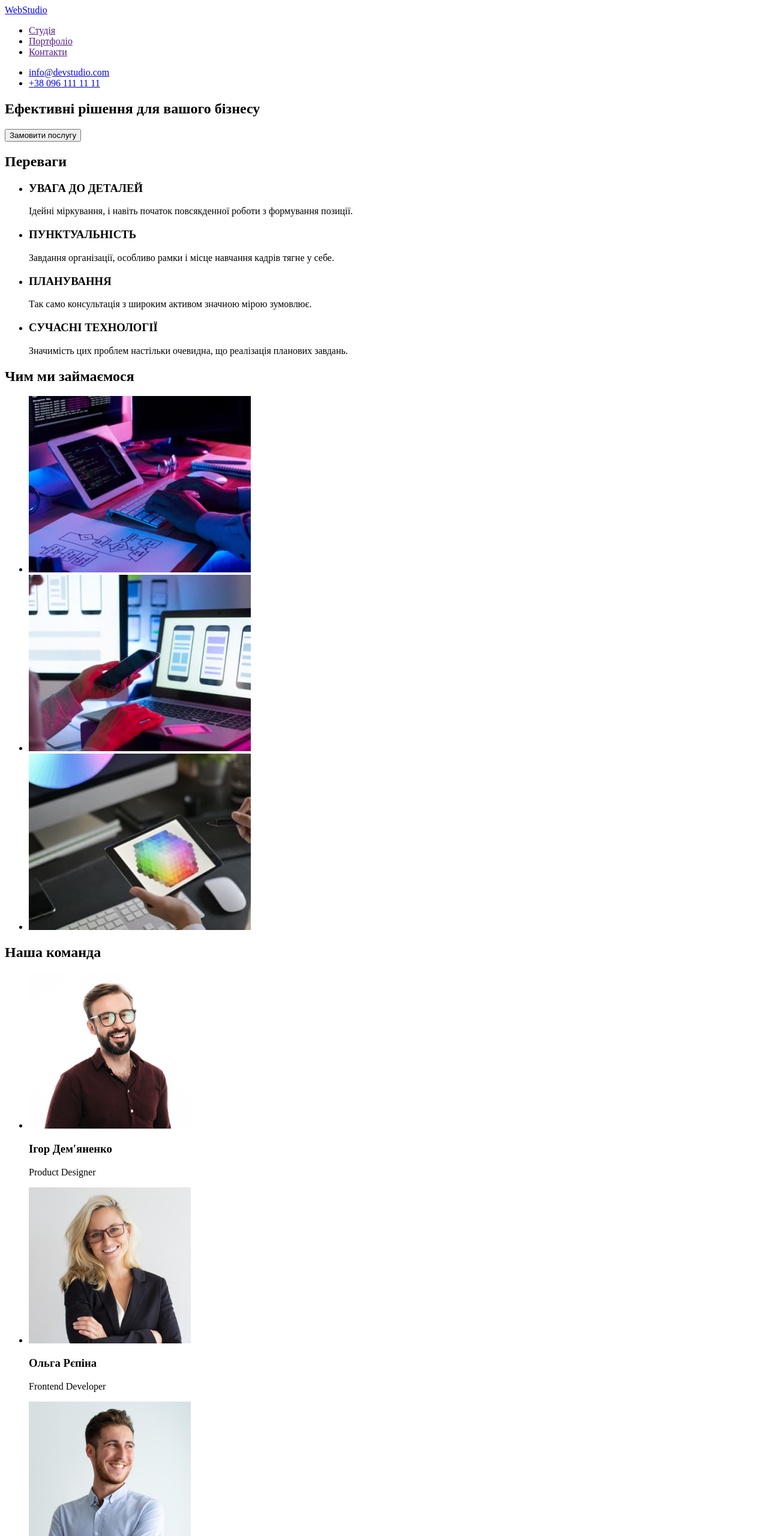
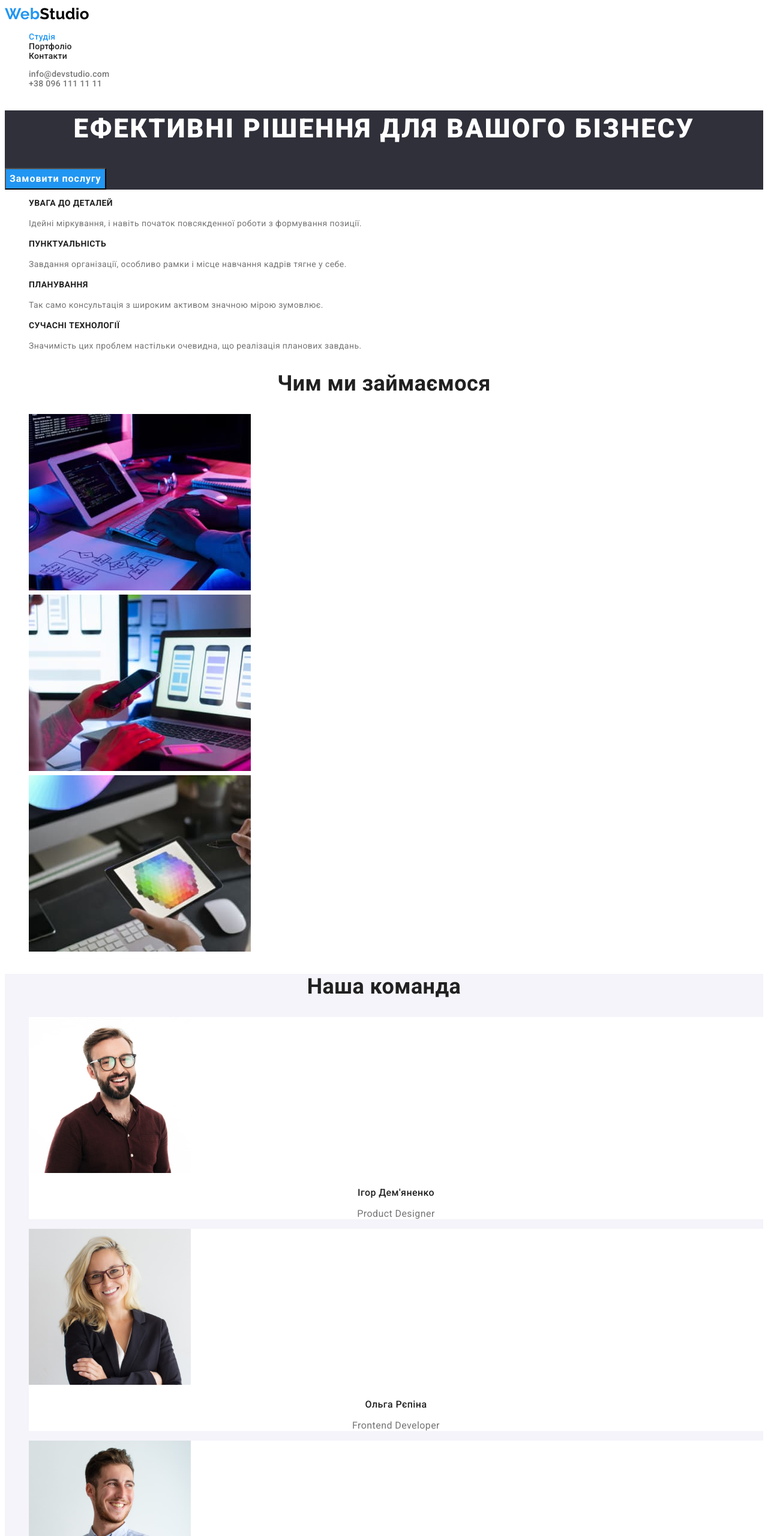
Before and after one commit to SKrumilenko/goit-markup-hw-02, a plain HTML site: page index.html in a window 1280 px wide. Shown: the top 2560 px of the page at 60% size. Drawn offline with Linux system fonts and the light colour scheme.

Commit message:
Add CSS styles and portfolio.html

```diff
--- /dev/null
+++ b/css/styles.css
@@ -0,0 +1,190 @@
+:root {
+/* Fonts */
+--main-font: roboto, sans-serif;
+--secondary-font: raleway, sans-serif;
+
+/* Text colors */
+--main-txt-cl: #212121;
+--light-txt-cl: #ffffff;
+--dark-txt-cl: #000000;
+--accent-txt-cl: #2196F3;
+--grey-txt-cl: #757575;
+--white-txt-cl-60: rgba(255, 255, 255, 0.6);
+
+/* Background color */
+--light-bg-cl: #ffffff;
+--dark-bg-cl: #2F303A;
+--accent-bg-cl: #2196F3;
+--gray-bg-cl: #F5F4FA;
+}
+
+.page {
+    font-family: var(--main-font);
+    color: var(--main-txt-cl);
+    font-size: 14px;
+    line-height: calc(24 / 14);
+    letter-spacing: 0.03em;
+}
+
+/* Reset */
+.link {
+    text-decoration: none;
+    color: currentColor;
+}
+.list,
+.header-group {
+    list-style: none;
+}
+
+/* HEADER */
+
+.logo {
+    text-decoration: none;
+    font-family: var(--secondary-font);
+    font-weight: 700;
+    font-size: 26px;
+    line-height: calc(31 / 26);
+    color: var(--dark-txt-cl);
+}
+.logo-accent {
+    color: var(--accent-txt-cl);
+}
+.header {
+    font-weight: 500;
+    font-size: 14px;
+    line-height: calc(16 / 14);
+    letter-spacing: 0.02em;
+}
+.header .link:hover,
+.header .link:focus {
+    color: var(--accent-txt-cl);
+}
+.header .header-group {
+    color: var(--grey-txt-cl);
+}
+.header .active {
+    color: var(--accent-txt-cl);
+}
+
+
+
+/* HERO section */
+.hero {
+    background-color: var(--dark-bg-cl);
+}
+.hero-title {
+    font-weight: 900;
+    font-size: 44px;
+    line-height: calc(60 / 44);
+    text-align: center;
+    letter-spacing: 0.06em;
+    text-transform: uppercase;
+    color: var(--light-txt-cl);
+}
+.btn {
+    font-family: inherit;
+    font-weight: 700;
+    font-size: 16px;
+    line-height: calc(30 / 16);
+    text-align: center;
+    letter-spacing: 0.06em;
+    color: var(--light-txt-cl);
+    background-color: var(--accent-bg-cl);
+
+    cursor: pointer;
+}
+/* Features section */
+/* HIDE TITLE!!! */
+.visually-hidden {
+    position: absolute;
+    width: 1px;
+    height: 1px;
+    margin: -1px;
+    border: 0;
+    padding: 0;
+
+    white-space: nowrap;
+    clip-path: inset(100%);
+    clip: rect(0 0 0 0);
+    overflow: hidden;
+}
+.features-uppertitle {
+    font-size: 14px;
+    line-height: calc(16 / 14);
+    text-transform: uppercase;
+}
+.feature-description {
+    color: var(--grey-txt-cl)
+}
+/* Work section */
+.work-title,
+.team-title {
+    font-size: 36px;
+    line-height: calc(42 / 36);
+    text-align: center;
+}
+/* Team section */
+.team {
+    background-color: var(--gray-bg-cl);
+}
+.team-list-item {
+    background-color: var(--light-bg-cl);
+}
+.team-subtitle,
+.team-desc {
+    font-size: 16px;
+    line-height: calc(19 / 16);
+    text-align: center;
+}
+.team-subtitle {
+    font-weight: 500;
+}
+.team-desc {
+    color: var(--grey-txt-cl);
+}
+
+/* Footer */
+.footer {
+    background-color: var(--dark-bg-cl);
+    color: var(--light-txt-cl);
+}
+.footer-logo {
+    color: var(--light-txt-cl);
+}
+.footer-address {
+    font-style: normal;
+}
+.footer-list-item>.link {
+    color: var(--white-txt-cl-60);
+}
+.footer .link:hover,
+.footer .link:focus {
+    color: var(--accent-txt-cl);
+}
+
+/* PORTFOLIO */
+.filter-btn {
+    font-family: inherit;
+    font-weight: 500;
+    font-size: 16px;
+    line-height: calc(26 / 16);
+    text-align: center;
+    color: inherit;
+    background-color: var(--gray-bg-cl);
+    cursor: pointer;
+}
+.filter-btn:hover,
+.filter-btn:focus {
+    color: var(--light-txt-cl);
+    background-color: var(--accent-bg-cl);
+}
+.filter-subtitle {
+    font-size: 18px;
+    line-height: calc(36 / 18);
+    letter-spacing: 0.06em;
+}
+.filter-desc {
+    font-size: 16px;
+    line-height: calc(30 / 16);
+    color: var(--grey-txt-cl);
+}
--- a/index.html
+++ b/index.html
@@ -5,14 +5,20 @@
     <meta http-equiv="X-UA-Compatible" content="IE=edge">
     <meta name="viewport" content="width=device-width, initial-scale=1.0">
     <title>Web Studio</title>
+    <!-- FONTS -->
+    <link rel="preconnect" href="https://fonts.googleapis.com">
+    <link rel="preconnect" href="https://fonts.gstatic.com" crossorigin>
+    <link href="https://fonts.googleapis.com/css2?family=Raleway:wght@700&family=Roboto:wght@400;500;700;900&display=swap" rel="stylesheet">
+    <!--STYLES -->
+    <link rel="stylesheet" href="./css/styles.css">
 </head>
 <body class="page">
     <header class="header">
-        <nav class="nav">
-            <a class="logo" href="./index.html">WebStudio</a>
+        <nav class="header-nav">
+            <a class="logo" href="./index.html"><span class="logo-accent">Web</span>Studio</a>
             <ul class="list">
-                <li class="list-item"><a class="link" href="">Студія</a></li>
-                <li class="list-item"><a class="link" href="">Портфоліо</a></li>
+                <li class="list-item"><a class="link active" href="./index.html">Студія</a></li>
+                <li class="list-item"><a class="link" href="./portfolio.html">Портфоліо</a></li>
                 <li class="list-item"><a class="link" href="">Контакти</a></li>
             </ul>
         </nav>
@@ -25,35 +31,35 @@
     </header>
     <main>
         <!-- hero section -->
-        <section class="section">
-            <h1 class="section-title">Ефективні рішення для вашого бізнесу</h1>
+        <section class="hero">
+            <h1 class="hero-title">Ефективні рішення для вашого бізнесу</h1>
             <button class="btn" type="button">Замовити послугу</button>
         </section>
         <!-- features section -->
-        <section class="section">
-            <h2 class="features-title">Переваги</h2>
+        <section class="features">
+            <h2 class="visually-hidden">Переваги</h2>
             <ul class="list">
                 <li class="list-item">
-                    <h3 class="section-title">УВАГА ДО ДЕТАЛЕЙ</h3>
-                    <p class="feature">Ідейні міркування, і навіть початок повсякденної роботи з формування позиції.</p>
+                    <h3 class="features-uppertitle">УВАГА ДО ДЕТАЛЕЙ</h3>
+                    <p class="feature-description">Ідейні міркування, і навіть початок повсякденної роботи з формування позиції.</p>
                 </li>
                 <li class="list-item">
-                    <h3 class="section-title">ПУНКТУАЛЬНІСТЬ</h3>
-                    <p class="feature">Завдання організації, особливо рамки і місце навчання кадрів тягне у себе.</p>
+                    <h3 class="features-uppertitle">ПУНКТУАЛЬНІСТЬ</h3>
+                    <p class="feature-description">Завдання організації, особливо рамки і місце навчання кадрів тягне у себе.</p>
                 </li>
                 <li class="list-item">
-                    <h3 class="section-title">ПЛАНУВАННЯ</h3>
-                    <p class="feature">Так само консультація з широким активом значною мірою зумовлює.</p>
+                    <h3 class="features-uppertitle">ПЛАНУВАННЯ</h3>
+                    <p class="feature-description">Так само консультація з широким активом значною мірою зумовлює.</p>
                 </li>
                 <li class="list-item">
-                    <h3 class="section-title">СУЧАСНІ ТЕХНОЛОГІЇ</h3>
-                    <p class="feature">Значимість цих проблем настільки очевидна, що реалізація планових завдань.</p>
+                    <h3 class="features-uppertitle">СУЧАСНІ ТЕХНОЛОГІЇ</h3>
+                    <p class="feature-description">Значимість цих проблем настільки очевидна, що реалізація планових завдань.</p>
                 </li>
             </ul>
         </section>
-        <!-- What we do section -->
-        <section class="section">
-            <h2 class="section-title">Чим ми займаємося</h2>
+        <!-- Work section -->
+        <section class="work">
+            <h2 class="work-title">Чим ми займаємося</h2>
             <ul class="list">
                 <li class="list-item">
                     <img class="img" src="./images/features/img-1.jpg" alt="writting code" width="370" height="294"></li>
@@ -63,41 +69,41 @@
                     <img class="img" src="./images/features/img-3.jpg" alt="makes pictures" width="370" height="294"></li>
             </ul>
         </section>
-        <!-- Our team section -->
-        <section class="section">
-            <h2 class="section-title">Наша команда</h2>
+        <!-- Team section -->
+        <section class="team">
+            <h2 class="team-title">Наша команда</h2>
             <ul class="list">
-                <li class="list-item">
+                <li class="team-list-item">
                     <img class="img" src="./images/our-team/img-1.jpg" alt="Igor Demjanenko" width="270" height="260" >
-                    <h3 class="subtitle">Ігор Дем'яненко</h3>
-                    <p class="job-title">Product Designer</p>
+                    <h3 class="team-subtitle">Ігор Дем'яненко</h3>
+                    <p class="team-desc">Product Designer</p>
                 </li>
-                <li class="list-item">
+                <li class="team-list-item">
                     <img class="img" src="./images/our-team/img-2.jpg" alt="Olga Repina" width="270" height="260" >
-                    <h3 class="subtitle">Ольга Рєпіна</h3>
-                    <p class="job-title">Frontend Developer</p>
+                    <h3 class="team-subtitle">Ольга Рєпіна</h3>
+                    <p class="team-desc">Frontend Developer</p>
                 </li>
-                <li class="list-item">
+                <li class="team-list-item">
                     <img class="img" src="./images/our-team/img-3.jpg" alt="Mykola Tarasov" width="270" height="260" >
-                    <h3 class="subtitle">Микола Тарасов</h3>
-                    <p class="job-title">Marketing</p>
+                    <h3 class="team-subtitle">Микола Тарасов</h3>
+                    <p class="team-desc">Marketing</p>
                 </li>
-                <li class="list-item">
+                <li class="team-list-item">
                     <img class="img" src="./images/our-team/img-4.jpg" alt="Mykhajlo Jermakov" width="270" height="260" >
-                    <h3 class="subtitle">Михайло Єрмаков</h3>
-                    <p class="job-title">UI Designer</p>
+                    <h3 class="team-subtitle">Михайло Єрмаков</h3>
+                    <p class="team-desc">UI Designer</p>
                 </li>
             </ul>
         </section>
 
     </main>
     <footer class="footer">
-        <a class="logo" href="./index.html">WebStudio</a>
-        <address class="address">
+        <a class="logo" href="./index.html"><span class="logo-accent">Web</span><span class="footer-logo">Studio</span></a>
+        <address class="footer-address">
             <ul class="list">
-                <li class="list-item"><a class="link" href="">м. Київ, пр-т Лесі Українки, 26</a></li>
-                <li class="list-item"><a class="link" href="mailto:info@devstudio.com">info@devstudio.com</a></li>
-                <li class="list-item"><a class="link" href="tel:+380961111111">+38 096 111 11 11</a></li>
+                <li class="list-item"><a class="link" href="https://goo.gl/maps/FVtRiQrszEMNCLTm8" target="_blank" rel="noopener noreferrer">м. Київ, пр-т Лесі Українки, 26</a></li>
+                <li class="list-item footer-list-item"><a class="link" href="mailto:info@devstudio.com">info@devstudio.com</a></li>
+                <li class="list-item footer-list-item"><a class="link" href="tel:+380961111111">+38 096 111 11 11</a></li>
             </ul>
         </address>
     </footer>
```
Also changed, not shown: portfolio.html (added, +105 -0 lines), images/portfolio/img-1.jpg (added), images/portfolio/img-2.jpg (added), images/portfolio/img-3.jpg (added), images/portfolio/img-4.jpg (added), images/portfolio/img-5.jpg (added), images/portfolio/img-6.jpg (added), images/portfolio/img-7.jpg (added), images/portfolio/img-8.jpg (added), images/portfolio/img-9.jpg (added).
